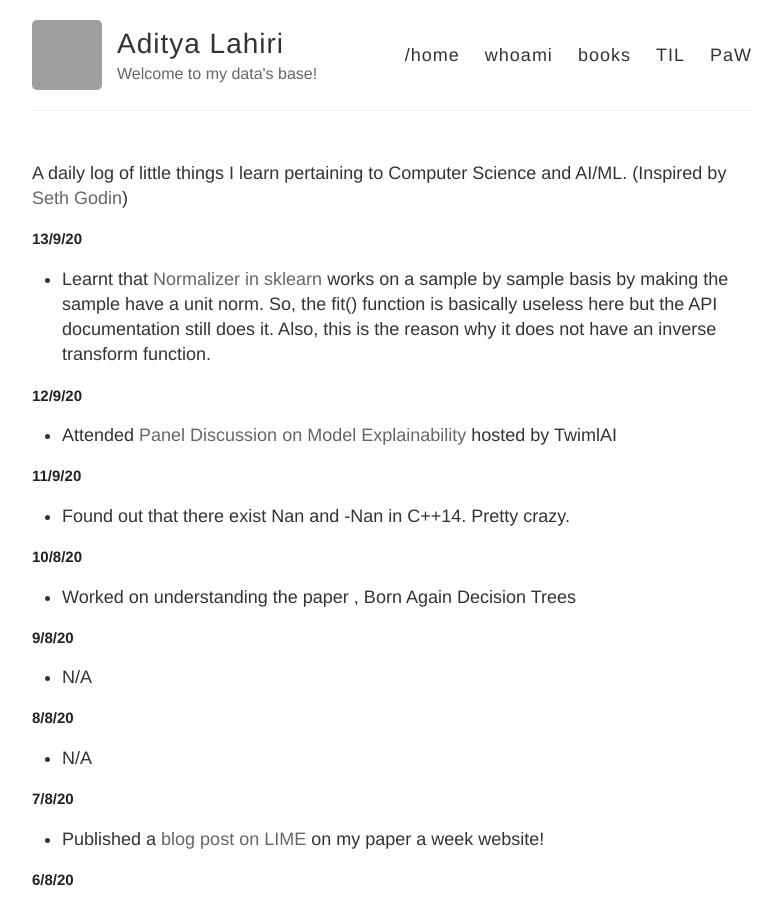
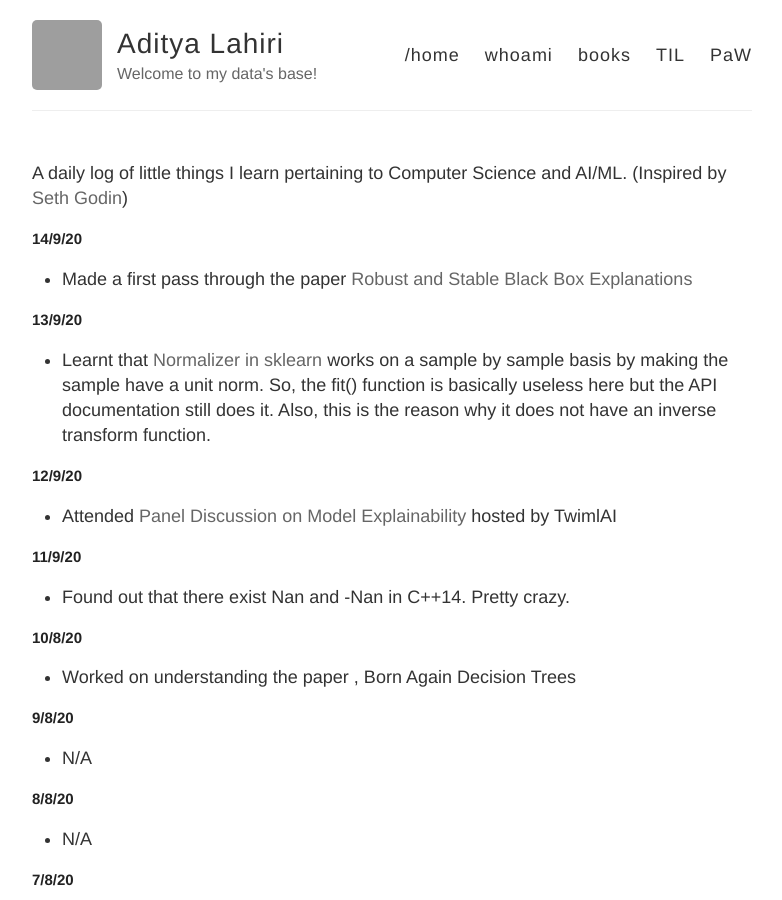
Before and after one commit to adityalahiri/adityalahiri.github.io, a Jekyll site: the page built from TIL.md, in a window 1280 px wide and 900 px high. Shown: the whole window, without its empty margins (248-1030 px from the left). Built offline with Jekyll 4.4.1, drawn with Linux system fonts in a browser that asks for light colours; our own code applies the rules of GitHub Pages for plain Markdown files; grey boxes are pictures that could not be loaded.

Commit message:
Update for 14/9

```diff
--- a/TIL.md
+++ b/TIL.md
@@ -1,5 +1,9 @@
 A daily log of little things I learn pertaining to Computer Science and AI/ML.
 (Inspired by [Seth Godin](https://seths.blog/))
+
+## 14/9/20
+
+* Made a first pass through the paper [Robust and Stable Black Box Explanations](https://proceedings.icml.cc/static/paper_files/icml/2020/5945-Paper.pdf)
 
 ## 13/9/20
 
```
